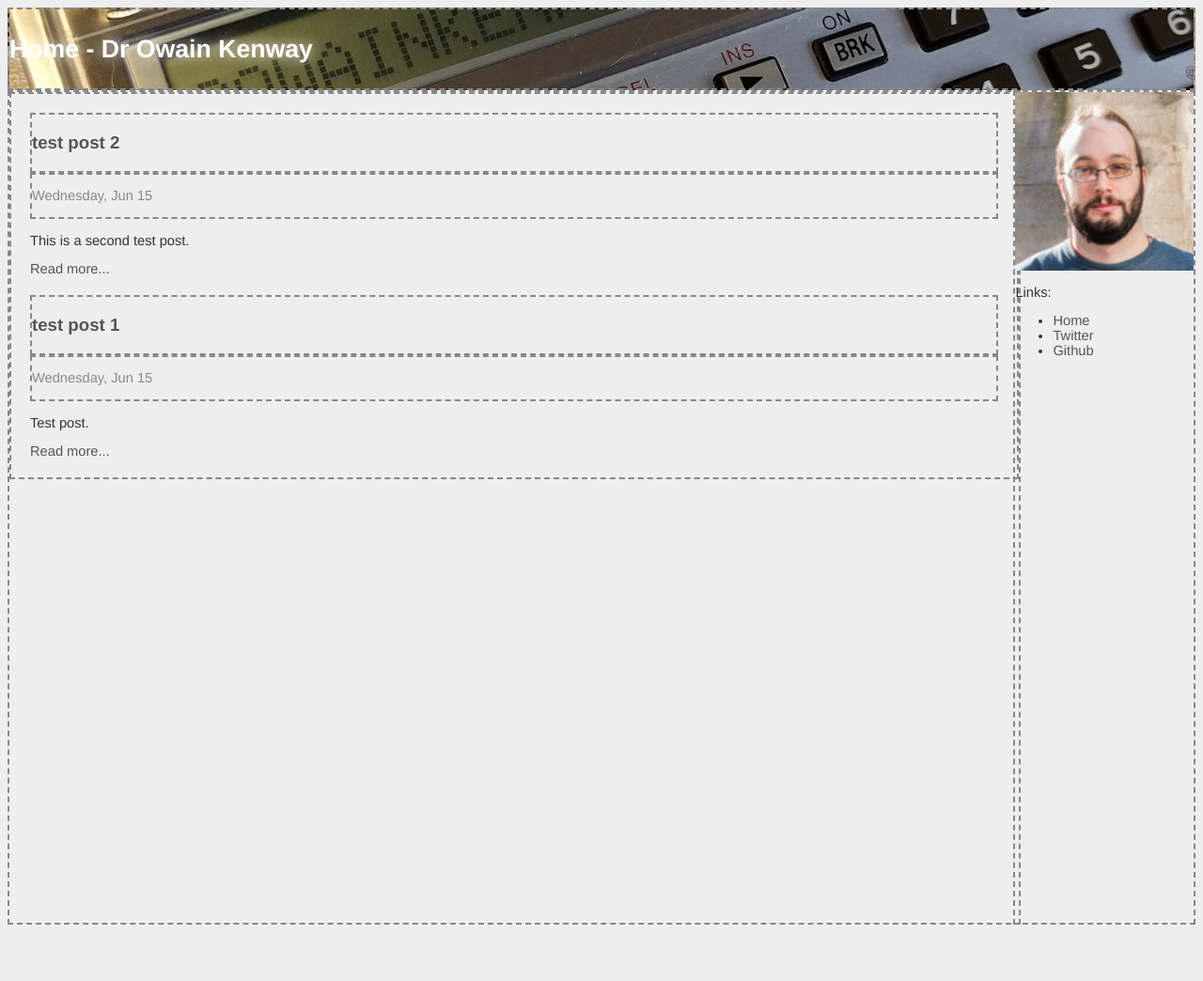
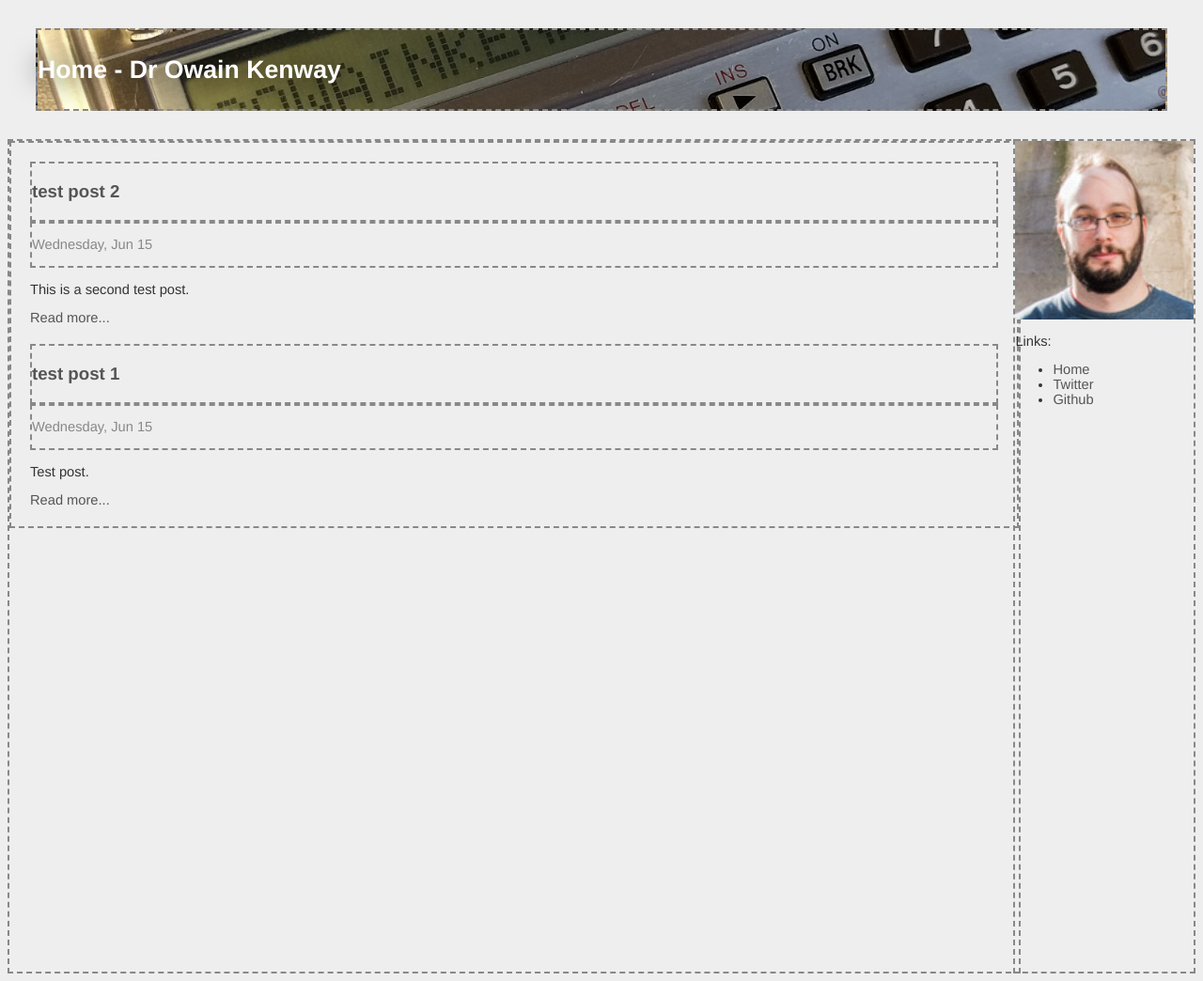
Before and after one commit to owainkenwayucl/owainkenwayucl.github.io, a Jekyll site: the page built from index.md, in a window 1280 px wide. Shown: the whole page at 94% size. Built offline with Jekyll 4.4.1, drawn with Linux system fonts in a browser that asks for light colours; before the commit the page ends 992 px from its top, so only the background shows below that.

Commit message:
Update main.css

```diff
--- a/css/main.css
+++ b/css/main.css
@@ -50,10 +50,11 @@
   font-size: 20pt;
   font-weight: bold;
   color: #fff;
-  text-shadow: 0px 0px 15px;
+  text-shadow: 0px 0px 30px black;
   background-image: url("/images/headersharp.png");
   background-size: 100%;
   background-position: center;
+  margin: 30px
 
 }
 
```
